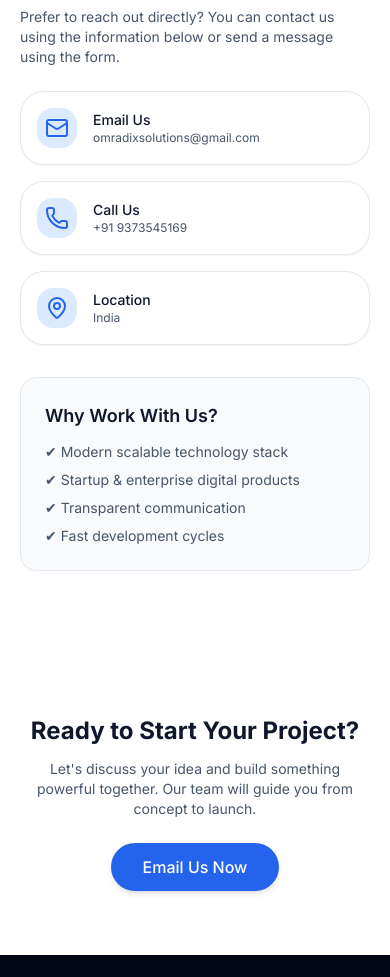
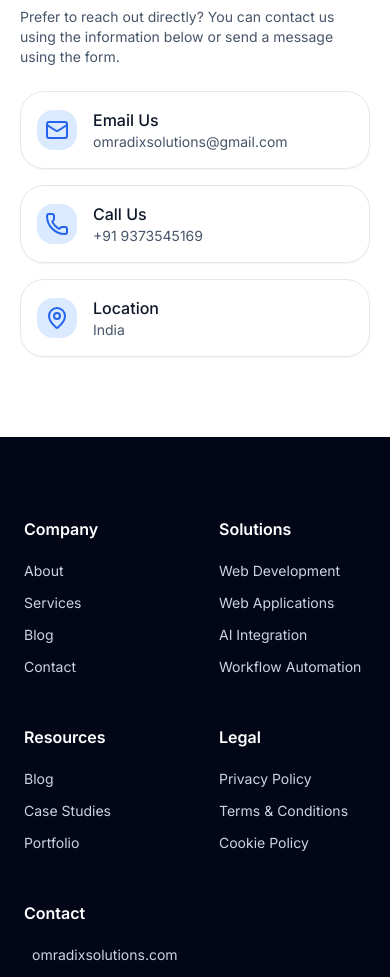
Before and after one commit to omshinde04/omradix-next, a Next.js app: page /contact in a window 390 px wide. Shown: the part 1020-1997 px from the top of the page. Built offline with nearby package versions, Linux system fonts and the light colour scheme.

Commit message:
Initial commit - CARPS India website

```diff
--- a/app/contact/ContactPage.jsx
+++ b/app/contact/ContactPage.jsx
@@ -1,11 +1,72 @@
-
 "use client";
 
-import { motion } from "framer-motion";
+import { motion, AnimatePresence } from "framer-motion";
 import { Mail, Phone, MapPin, Send } from "lucide-react";
+import { useState, useEffect } from "react";
+
+export default function ContactPage() {
+
+    const [form, setForm] = useState({
+        name: "",
+        email: "",
+        company: "",
+        phone: "",
+        service: "",
+        message: "",
+    });
+
+    const [status, setStatus] = useState("");
+    const [statusType, setStatusType] = useState("");
+
+    const handleChange = (e) => {
+        setForm({ ...form, [e.target.name]: e.target.value });
+    };
+
+    const handleSubmit = async (e) => {
+        e.preventDefault();
+
+        setStatus("Sending...");
+        setStatusType("info");
+
+        try {
+            const res = await fetch("https://formspree.io/f/myznbgkl", {
+                method: "POST",
+                headers: { "Content-Type": "application/json" },
+                body: JSON.stringify(form),
+            });
+
+            if (res.ok) {
+                setStatus("✅ Message Sent Successfully!");
+                setStatusType("success");
+
+                setForm({
+                    name: "",
+                    email: "",
+                    company: "",
+                    phone: "",
+                    service: "",
+                    message: "",
+                });
+
+            } else {
+                setStatus("❌ Failed to send message.");
+                setStatusType("error");
+            }
+
+        } catch (error) {
+            setStatus("❌ Error sending message.");
+            setStatusType("error");
+        }
+    };
+
+    useEffect(() => {
+        if (status) {
+            const timer = setTimeout(() => setStatus(""), 4000);
+            return () => clearTimeout(timer);
+        }
+    }, [status]);
 
 
-export default function ContactPage() {
     return (
         <main className="bg-white">
 
@@ -47,10 +108,6 @@ export default function ContactPage() {
                     className="group relative bg-white border border-slate-200 rounded-2xl p-6 sm:p-8 shadow-sm hover:shadow-xl transition overflow-hidden"
                 >
 
-                    {/* hover glow */}
-
-                    <div className="absolute inset-0 opacity-0 group-hover:opacity-100 transition duration-500 bg-gradient-to-br from-blue-50 via-indigo-50 to-blue-100"></div>
-
                     <div className="relative">
 
                         <h2 className="text-xl sm:text-2xl font-semibold text-slate-900">
@@ -62,19 +119,29 @@ export default function ContactPage() {
                         </p>
 
 
-                        <form className="mt-6 space-y-4">
+                        {/* FORM */}
+
+                        <form onSubmit={handleSubmit} className="mt-6 space-y-4">
 
                             <div className="grid sm:grid-cols-2 gap-4">
 
                                 <input
                                     type="text"
+                                    name="name"
+                                    value={form.name}
+                                    onChange={handleChange}
                                     placeholder="Full Name"
+                                    required
                                     className="border rounded-xl px-4 py-3 text-sm w-full focus:outline-none focus:ring-2 focus:ring-primary"
                                 />
 
                                 <input
                                     type="email"
+                                    name="email"
+                                    value={form.email}
+                                    onChange={handleChange}
                                     placeholder="Email Address"
+                                    required
                                     className="border rounded-xl px-4 py-3 text-sm w-full focus:outline-none focus:ring-2 focus:ring-primary"
                                 />
 
@@ -84,21 +151,32 @@ export default function ContactPage() {
 
                                 <input
                                     type="text"
+                                    name="company"
+                                    value={form.company}
+                                    onChange={handleChange}
                                     placeholder="Company Name"
                                     className="border rounded-xl px-4 py-3 text-sm w-full focus:outline-none focus:ring-2 focus:ring-primary"
                                 />
 
                                 <input
                                     type="tel"
+                                    name="phone"
+                                    value={form.phone}
+                                    onChange={handleChange}
                                     placeholder="Phone Number"
                                     className="border rounded-xl px-4 py-3 text-sm w-full focus:outline-none focus:ring-2 focus:ring-primary"
                                 />
 
                             </div>
 
-                            <select className="border rounded-xl px-4 py-3 text-sm w-full focus:outline-none focus:ring-2 focus:ring-primary">
+                            <select
+                                name="service"
+                                value={form.service}
+                                onChange={handleChange}
+                                className="border rounded-xl px-4 py-3 text-sm w-full focus:outline-none focus:ring-2 focus:ring-primary"
+                            >
 
-                                <option>Select Service</option>
+                                <option value="">Select Service</option>
                                 <option>Web Development</option>
                                 <option>Web Application</option>
                                 <option>Mobile App Development</option>
@@ -110,16 +188,41 @@ export default function ContactPage() {
 
                             <textarea
                                 rows="5"
+                                name="message"
+                                value={form.message}
+                                onChange={handleChange}
                                 placeholder="Tell us about your project..."
+                                required
                                 className="border rounded-xl px-4 py-3 text-sm w-full focus:outline-none focus:ring-2 focus:ring-primary"
                             />
 
                             <button
+                                type="submit"
                                 className="w-full flex items-center justify-center gap-2 bg-primary text-white py-3 rounded-full text-sm sm:text-base font-medium hover:bg-blue-700 transition shadow-md"
                             >
                                 Send Message
                                 <Send size={18} />
                             </button>
+
+                            {/* STATUS MESSAGE */}
+
+                            <AnimatePresence>
+                                {status && (
+                                    <motion.p
+                                        initial={{ opacity: 0 }}
+                                        animate={{ opacity: 1 }}
+                                        exit={{ opacity: 0 }}
+                                        className={`text-sm mt-2 ${statusType === "success"
+                                            ? "text-green-600"
+                                            : statusType === "error"
+                                                ? "text-red-500"
+                                                : "text-gray-500"
+                                            }`}
+                                    >
+                                        {status}
+                                    </motion.p>
+                                )}
+                            </AnimatePresence>
 
                         </form>
 
@@ -134,7 +237,6 @@ export default function ContactPage() {
                 <motion.div
                     initial={{ opacity: 0, y: 20 }}
                     whileInView={{ opacity: 1, y: 0 }}
-                    viewport={{ once: true }}
                 >
 
                     <h2 className="text-xl sm:text-2xl font-semibold text-slate-900">
@@ -146,67 +248,15 @@ export default function ContactPage() {
                         information below or send a message using the form.
                     </p>
 
-
                     <div className="mt-6 space-y-4">
 
                         <InfoCard icon={<Mail />} title="Email Us" value="omradixsolutions@gmail.com" />
-
                         <InfoCard icon={<Phone />} title="Call Us" value="+91 9373545169" />
-
                         <InfoCard icon={<MapPin />} title="Location" value="India" />
 
                     </div>
 
-
-
-                    {/* TRUST CARD */}
-
-                    <div className="mt-8 p-6 rounded-2xl bg-slate-50 border border-slate-200">
-
-                        <h3 className="font-semibold text-lg text-slate-900">
-                            Why Work With Us?
-                        </h3>
-
-                        <ul className="mt-3 space-y-2 text-sm text-slate-600">
-
-                            <li>✔ Modern scalable technology stack</li>
-                            <li>✔ Startup & enterprise digital products</li>
-                            <li>✔ Transparent communication</li>
-                            <li>✔ Fast development cycles</li>
-
-                        </ul>
-
-                    </div>
-
                 </motion.div>
-
-            </section>
-
-
-
-            {/* CTA */}
-
-            <section className="py-16 sm:py-20 bg-white text-center px-6">
-
-                <div className="max-w-3xl mx-auto">
-
-                    <h2 className="text-2xl sm:text-3xl font-bold text-slate-900">
-                        Ready to Start Your Project?
-                    </h2>
-
-                    <p className="mt-3 text-sm sm:text-base text-slate-600 max-w-lg mx-auto">
-                        Let's discuss your idea and build something powerful together.
-                        Our team will guide you from concept to launch.
-                    </p>
-
-                    <a
-                        href="mailto:shindeom052@gmail.com"
-                        className="inline-block mt-6 px-8 py-3 bg-primary text-white rounded-full font-medium hover:bg-blue-700 transition shadow-md hover:shadow-lg"
-                    >
-                        Email Us Now
-                    </a>
-
-                </div>
 
             </section>
 
@@ -218,29 +268,20 @@ export default function ContactPage() {
 
 function InfoCard({ icon, title, value }) {
     return (
-        <div className="group relative flex items-center gap-4 p-4 sm:p-5 border border-slate-200 rounded-xl shadow-sm hover:shadow-lg transition overflow-hidden">
-
-            {/* hover glow */}
-
-            <div className="absolute inset-0 opacity-0 group-hover:opacity-100 transition duration-500 bg-gradient-to-br from-blue-50 via-indigo-50 to-blue-100"></div>
-
-            <div className="relative flex items-center gap-4">
-
-                <div className="w-10 h-10 flex items-center justify-center rounded-lg bg-blue-100 text-primary group-hover:bg-primary group-hover:text-white transition">
+        <div className="flex items-center gap-4 p-4 border border-slate-200 rounded-xl shadow-sm">
+            <div className="w-10 h-10 flex items-center justify-center rounded-lg bg-blue-100 text-primary">
                 {icon}
             </div>
 
             <div>
-                    <h4 className="font-medium text-slate-900 text-sm sm:text-base">
+                <h4 className="font-medium text-slate-900">
                     {title}
                 </h4>
-                    <p className="text-xs sm:text-sm text-slate-600">
+
+                <p className="text-sm text-slate-600">
                     {value}
                 </p>
             </div>
-
-            </div>
-
         </div>
     );
 }
```
Lines whose indentation alone changed are shown as unchanged.
